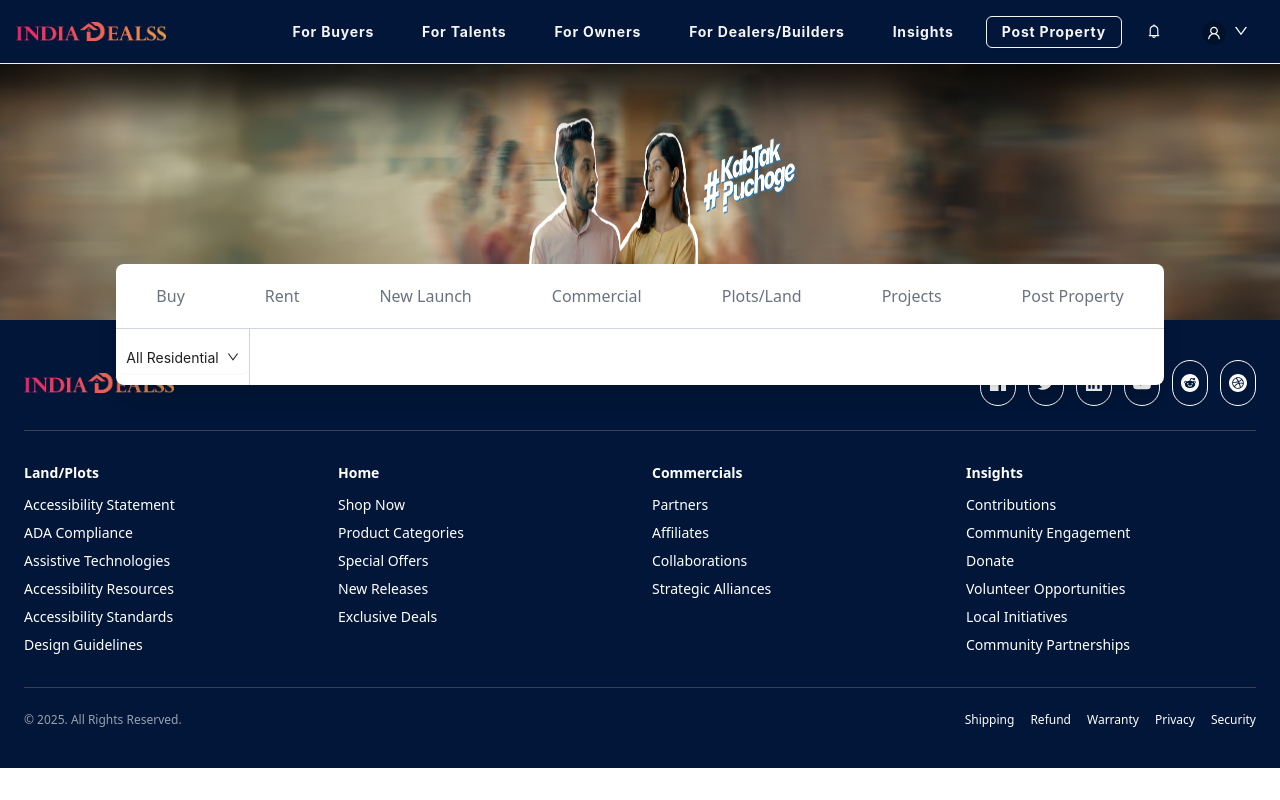
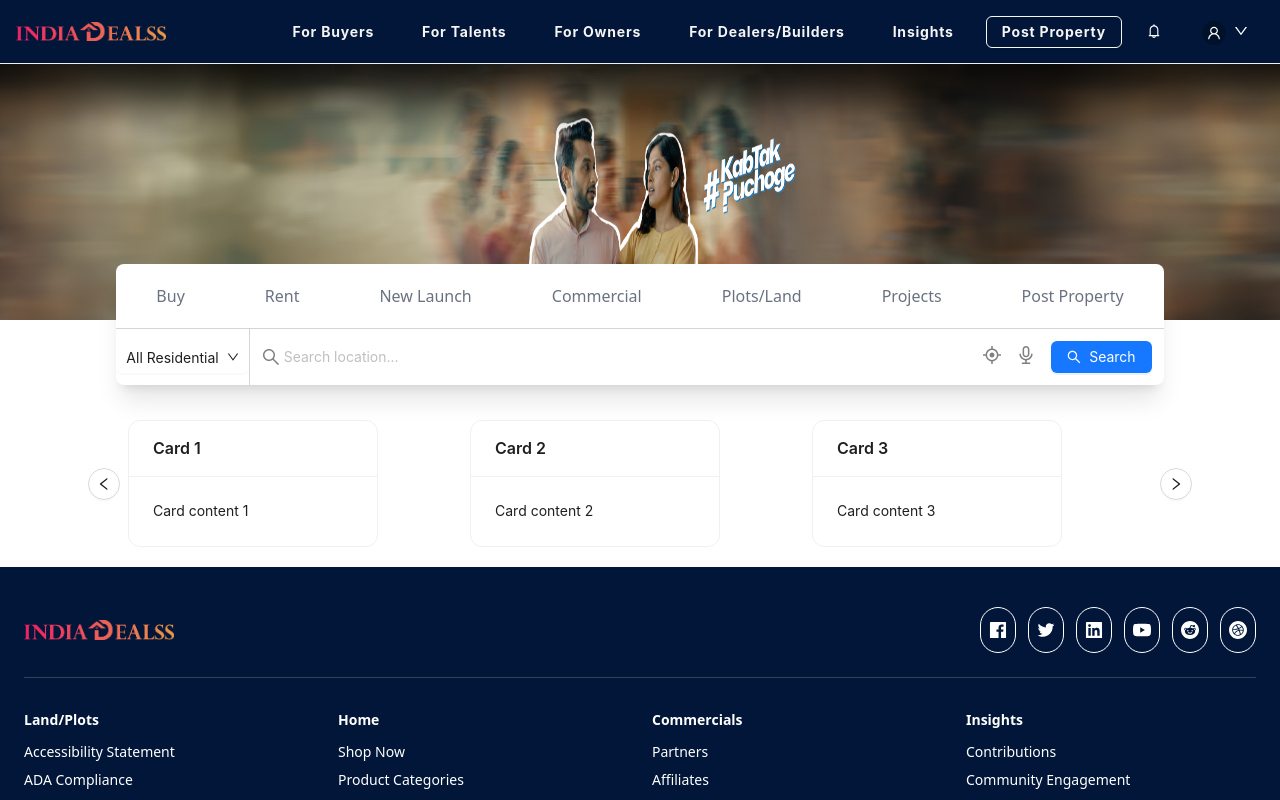
Before and after one commit to procoder102/frontend, a React (Vite) app: page / in a window 1280 px wide. Shown: the top 800 px of the page. Built offline with nearby package versions, Linux system fonts and the light colour scheme.

Commit message:
doing in frontend work

```diff
--- a/src/component/Home.jsx
+++ b/src/component/Home.jsx
@@ -2,6 +2,7 @@ import React from 'react';
 import banner from '../Images/1366-banner-1.jpg';
 import Banner from './customcomponent/Banner';
 import Searchbox from './customcomponent/Searchbox';
+import Customcardcrousal from './customantdesign/Customcardcrousal';
  const Home = () => {
   return (
     <>
@@ -11,6 +12,9 @@ import Searchbox from './customcomponent/Searchbox';
       <Searchbox />
       </div>
     </div>
+    <div className='mt-20'>
+    <Customcardcrousal />
+    </div>
     </>
   )
 }
--- /dev/null
+++ b/src/component/customantdesign/Customcardcrousal.jsx
@@ -0,0 +1,70 @@
+import React, { useRef } from "react";
+import { Carousel, Card, Button } from "antd";
+import { LeftOutlined, RightOutlined } from "@ant-design/icons";
+
+const Customcardcrousal = () => {
+  const carouselRef = useRef(null);
+
+  const goPrev = () => {
+    carouselRef.current.prev();
+  };
+
+  const goNext = () => {
+    carouselRef.current.next();
+  };
+
+  return (
+    <div style={{ position: "relative", width: "80%", margin: "auto" }}>
+      {/* Left button */}
+      <Button
+        shape="circle"
+        icon={<LeftOutlined />}
+        onClick={goPrev}
+        style={{
+          position: "absolute",
+          top: "50%",
+          left: "-40px",
+          transform: "translateY(-50%)",
+          zIndex: 1,
+        }}
+      />
+
+      {/* Carousel */}
+      <Carousel
+        ref={carouselRef}
+        dots={false} // hide bottom dots
+        slidesToShow={3} // show 3 cards at once
+        infinite
+        style={{ padding: "20px 0" }}
+      >
+        {[1, 2, 3, 4, 5, 6].map((item) => (
+          <div key={item} style={{ padding: "0 10px" }}>
+            <Card
+              title={`Card ${item}`}
+              bordered={true}
+              style={{ width: 250, borderRadius: 12 }}
+            >
+              <p>Card content {item}</p>
+            </Card>
+          </div>
+        ))}
+      </Carousel>
+
+      {/* Right button */}
+      <Button
+        shape="circle"
+        icon={<RightOutlined />}
+        onClick={goNext}
+        style={{
+          position: "absolute",
+          top: "50%",
+          right: "-40px",
+          transform: "translateY(-50%)",
+          zIndex: 1,
+        }}
+      />
+    </div>
+  );
+};
+
+export default Customcardcrousal;
--- /dev/null
+++ b/src/component/customantdesign/Custominputserchbox.jsx
@@ -0,0 +1,31 @@
+import React from "react";
+import { Input, Space } from "antd";
+import { Button } from 'antd';
+import { SearchOutlined, AudioOutlined, AimOutlined } from "@ant-design/icons";
+
+const Custominputserchbox = () => {
+  return (
+    <Input
+      placeholder="Search location..."
+      bordered={false} // removes border
+      prefix={<SearchOutlined style={{ color: "gray", fontSize: 18 }} />}
+      suffix={
+        <Space size={16}>
+          <AimOutlined style={{ color: "gray", fontSize: 18, cursor: "pointer" }} />
+          <AudioOutlined style={{ color: "gray", fontSize: 18, cursor: "pointer" }} />
+          <Button type="primary" icon={<SearchOutlined />}>
+            Search
+          </Button>
+        </Space>
+      }
+      style={{
+        background: "transparent",
+        boxShadow: "none",
+        borderRadius: "50px", // pill style (optional)
+        padding: "8px 12px",
+      }}
+    />
+  );
+};
+
+export default Custominputserchbox;
--- a/src/component/customcomponent/Searchbox.jsx
+++ b/src/component/customcomponent/Searchbox.jsx
@@ -1,6 +1,7 @@
 import React from 'react'
 import { Dropdown, Menu, Button } from "antd";
 import { DownOutlined } from "@ant-design/icons";
+import Custominputserchbox from '../customantdesign/Custominputserchbox';
 
 const Searchbox = () => {
 
@@ -19,13 +20,13 @@ const Searchbox = () => {
     },
   ];
   const button = [
-        {key:"buy",label:"Buy"},
-        {key:"Rent",label:"Rent"},
-        {key:"Newlaunch",label:"New Launch"},
-        {key:"Commercial",label:"Commercial"},
-        {key:"Plots/Land",label:"Plots/Land"},
-        {key:"Projects",label:"Projects"},
-        {key:"PostProperty",label:"Post Property"}
+    { key: "buy", label: "Buy" },
+    { key: "Rent", label: "Rent" },
+    { key: "Newlaunch", label: "New Launch" },
+    { key: "Commercial", label: "Commercial" },
+    { key: "Plots/Land", label: "Plots/Land" },
+    { key: "Projects", label: "Projects" },
+    { key: "PostProperty", label: "Post Property" }
   ]
 
   const menu = (
@@ -45,21 +46,22 @@ const Searchbox = () => {
   return (
     <>
       <div class="shadow-xl ... bg-white rounded-lg w-auto lg:w-[max-content] mx-auto">
-           <div className='flex'>
+        <div className='hidden lg:block lg:flex '>
           {button.map((item) => {
-                    return(
+            return (
               <button type='text' className='px-10 py-5 text-gray-500 font-medium border-b-1 border-gray-300' key={item.key}>{item.label}</button>
             )
           })}
         </div>
-           <div className=''>
-            <div className='py-3 border-e border-gray-300 w-[min-content]'>
+        <div className='flex'>
+          <div className='py-3 border-e border-gray-300 w-[min-content] hidden lg:block'>
             <Dropdown overlay={menu} trigger={["click"]} className='serchboxDropDown border-e-1 border-gray-100'>
               <Button>
                 All Residential <DownOutlined />
               </Button>
             </Dropdown>
           </div>
+            <Custominputserchbox />
         </div>
       </div>
     </>
```
Lines whose indentation alone changed are shown as unchanged.
